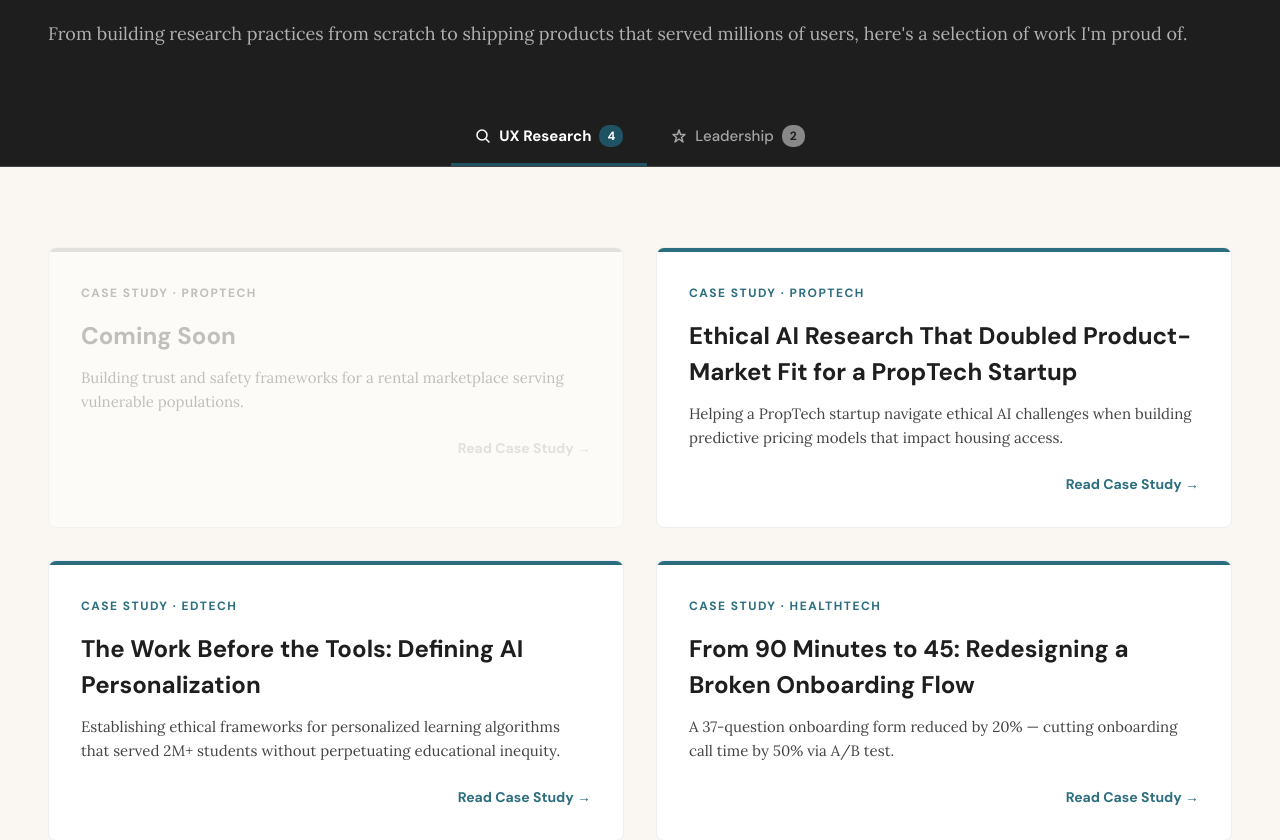
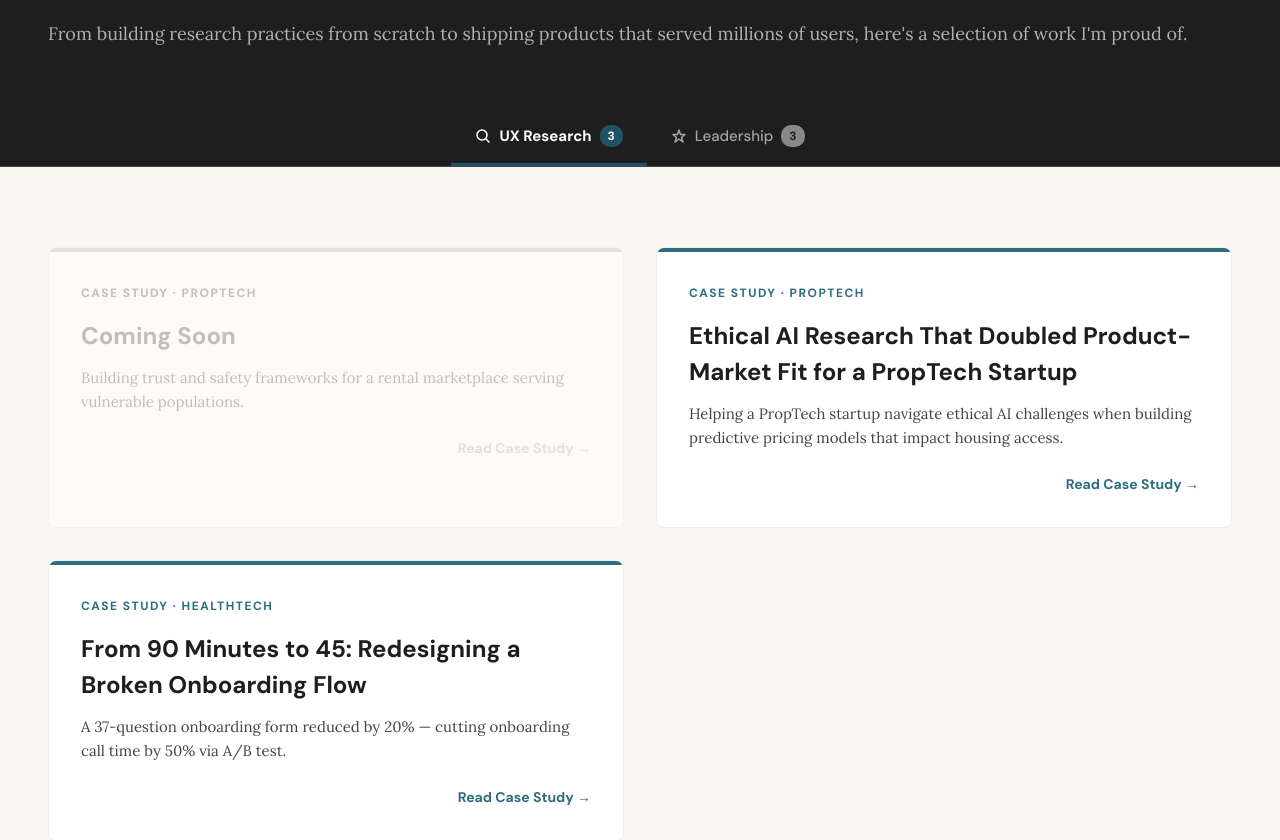
Before and after one commit to jesseleedespard/jesseleedespard.com, a React (Vite) app: page /work in a window 1280 px wide. Shown: the part 280-1120 px from the top of the page. Built offline with nearby package versions, Linux system fonts and the light colour scheme.

Commit message:
Move Work Before the Tools to Leadership section — update route to leadership/work-before-the-tools, add redirect from old case-studies URL, move card from UX Research panel to Leadership panel on Work page

```diff
--- a/src/app/pages/Work.tsx
+++ b/src/app/pages/Work.tsx
@@ -154,7 +154,7 @@ export default function Work() {
                   textAlign: 'center',
                 }}
               >
-                4
+                3
               </span>
             </button>
 
@@ -200,7 +200,7 @@ export default function Work() {
                   textAlign: 'center',
                 }}
               >
-                2
+                3
               </span>
             </button>
           </div>
@@ -358,80 +358,7 @@ export default function Work() {
                 </div>
               </div>
 
-              {/* Card 3 - AI Personalization */}
-              <div
-                style={{
-                  backgroundColor: '#FFFFFF',
-                  border: '1px solid #EEEEEE',
-                  borderRadius: '8px',
-                  overflow: 'hidden',
-                }}
-              >
-                {/* Teal Accent Bar */}
-                <div style={{ height: '4px', backgroundColor: '#2C6E7F' }} />
-
-                <div style={{ padding: '32px' }}>
-                  {/* Tag */}
-                  <div
-                    style={{
-                      fontFamily: 'DM Sans, sans-serif',
-                      fontWeight: 700,
-                      fontSize: 'var(--font-size-xs)',
-                      color: '#2C6E7F',
-                      letterSpacing: '1.5px',
-                      textTransform: 'uppercase',
-                      marginBottom: '16px',
-                    }}
-                  >
-                    CASE STUDY · EDTECH
-                  </div>
-
-                  {/* Title */}
-                  <h3
-                    style={{
-                      fontFamily: 'DM Sans, sans-serif',
-                      fontWeight: 700,
-                      fontSize: 'var(--font-size-xl)',
-                      color: '#1E1E1E',
-                      marginBottom: '12px',
-                    }}
-                  >
-                    The Work Before the Tools: Defining AI Personalization
-                  </h3>
-
-                  {/* Description */}
-                  <p
-                    style={{
-                      fontFamily: 'Lora, serif',
-                      fontSize: '15px',
-                      color: '#444444',
-                      lineHeight: '1.6',
-                      marginBottom: '24px',
-                    }}
-                  >
-                    Establishing ethical frameworks for personalized learning algorithms that served 2M+ students without perpetuating educational inequity.
-                  </p>
-
-                  {/* Link */}
-                  <div className="card-cta-row">
-                    <Link
-                      to="/case-studies/work-before-the-tools"
-                      style={{
-                        fontFamily: 'DM Sans, sans-serif',
-                        fontWeight: 700,
-                        fontSize: 'var(--font-size-sm)',
-                        color: '#2C6E7F',
-                        textDecoration: 'none',
-                        whiteSpace: 'nowrap',
-                      }}
-                    >
-                      Read Case Study →
-                    </Link>
-                  </div>
-                </div>
-              </div>
-
-              {/* Card 4 - Customer Onboarding */}
+              {/* Card 3 - Customer Onboarding */}
               <div
                 style={{
                   backgroundColor: '#FFFFFF',
@@ -659,6 +586,79 @@ export default function Work() {
                   </div>
                 </div>
               </div>
+
+              {/* Card 3 - AI Personalization */}
+              <div
+                style={{
+                  backgroundColor: '#FFFFFF',
+                  border: '1px solid #EEEEEE',
+                  borderRadius: '8px',
+                  overflow: 'hidden',
+                }}
+              >
+                {/* Terracotta Accent Bar */}
+                <div style={{ height: '4px', backgroundColor: '#C4622D' }} />
+
+                <div style={{ padding: '32px' }}>
+                  {/* Tag */}
+                  <div
+                    style={{
+                      fontFamily: 'DM Sans, sans-serif',
+                      fontWeight: 700,
+                      fontSize: 'var(--font-size-xs)',
+                      color: '#C4622D',
+                      letterSpacing: '1.5px',
+                      textTransform: 'uppercase',
+                      marginBottom: '16px',
+                    }}
+                  >
+                    LEADERSHIP · EDTECH
+                  </div>
+
+                  {/* Title */}
+                  <h3
+                    style={{
+                      fontFamily: 'DM Sans, sans-serif',
+                      fontWeight: 700,
+                      fontSize: 'var(--font-size-xl)',
+                      color: '#1E1E1E',
+                      marginBottom: '12px',
+                    }}
+                  >
+                    The Work Before the Tools: Defining AI Personalization
+                  </h3>
+
+                  {/* Description */}
+                  <p
+                    style={{
+                      fontFamily: 'Lora, serif',
+                      fontSize: '15px',
+                      color: '#444444',
+                      lineHeight: '1.6',
+                      marginBottom: '24px',
+                    }}
+                  >
+                    A cross-functional workshop that defined what AI personalization should mean for users — before a single tool was selected.
+                  </p>
+
+                  {/* Link */}
+                  <div className="card-cta-row">
+                    <Link
+                      to="/leadership/work-before-the-tools"
+                      style={{
+                        fontFamily: 'DM Sans, sans-serif',
+                        fontWeight: 700,
+                        fontSize: 'var(--font-size-sm)',
+                        color: '#C4622D',
+                        textDecoration: 'none',
+                        whiteSpace: 'nowrap',
+                      }}
+                    >
+                      Read Case Study →
+                    </Link>
+                  </div>
+                </div>
+              </div>
             </div>
           </div>
         </section>
--- a/src/app/routes.ts
+++ b/src/app/routes.ts
@@ -1,4 +1,4 @@
-import { createBrowserRouter } from 'react-router';
+import { createBrowserRouter, redirect } from 'react-router';
 import Root from './pages/Root';
 import Home from './pages/Home';
 import About from './pages/About';
@@ -26,7 +26,8 @@ export const router = createBrowserRouter([
       { path: 'podcast', Component: Podcast },
       { path: 'case-studies/healthtech-onboarding', Component: CaseStudyHealthtech },
       { path: 'case-studies/proptech', Component: CaseStudyProptech },
-      { path: 'case-studies/work-before-the-tools', Component: CaseStudyWorkBeforeTools },
+      { path: 'leadership/work-before-the-tools', Component: CaseStudyWorkBeforeTools },
+      { path: 'case-studies/work-before-the-tools', loader: () => redirect('/leadership/work-before-the-tools') },
       { path: 'leadership/research-function', Component: LeadershipResearchFunction },
       { path: 'leadership/three-disciplines-one-team', Component: LeadershipWebStrategy },
       { path: 'design-system', Component: DesignSystem },
```
